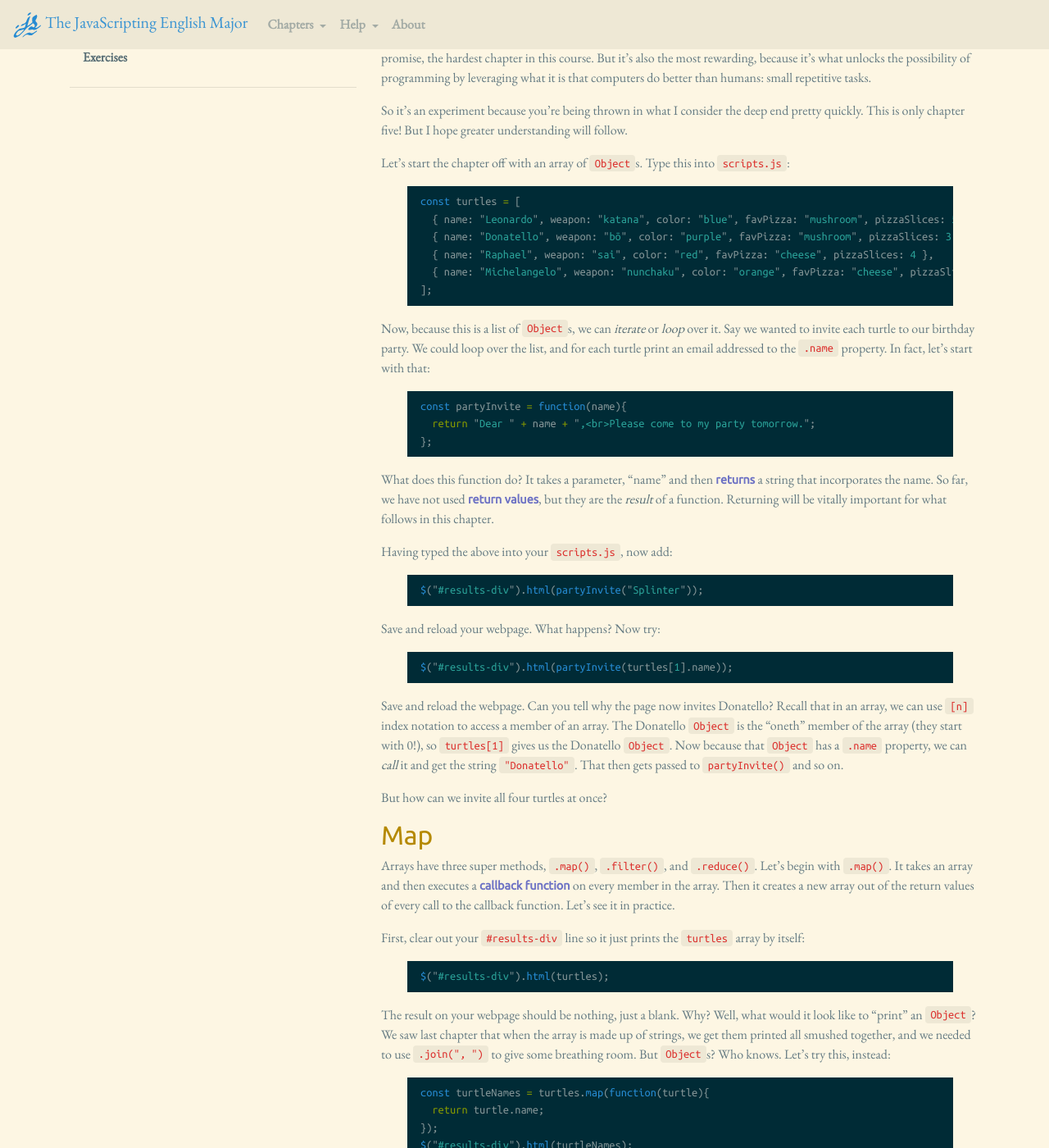
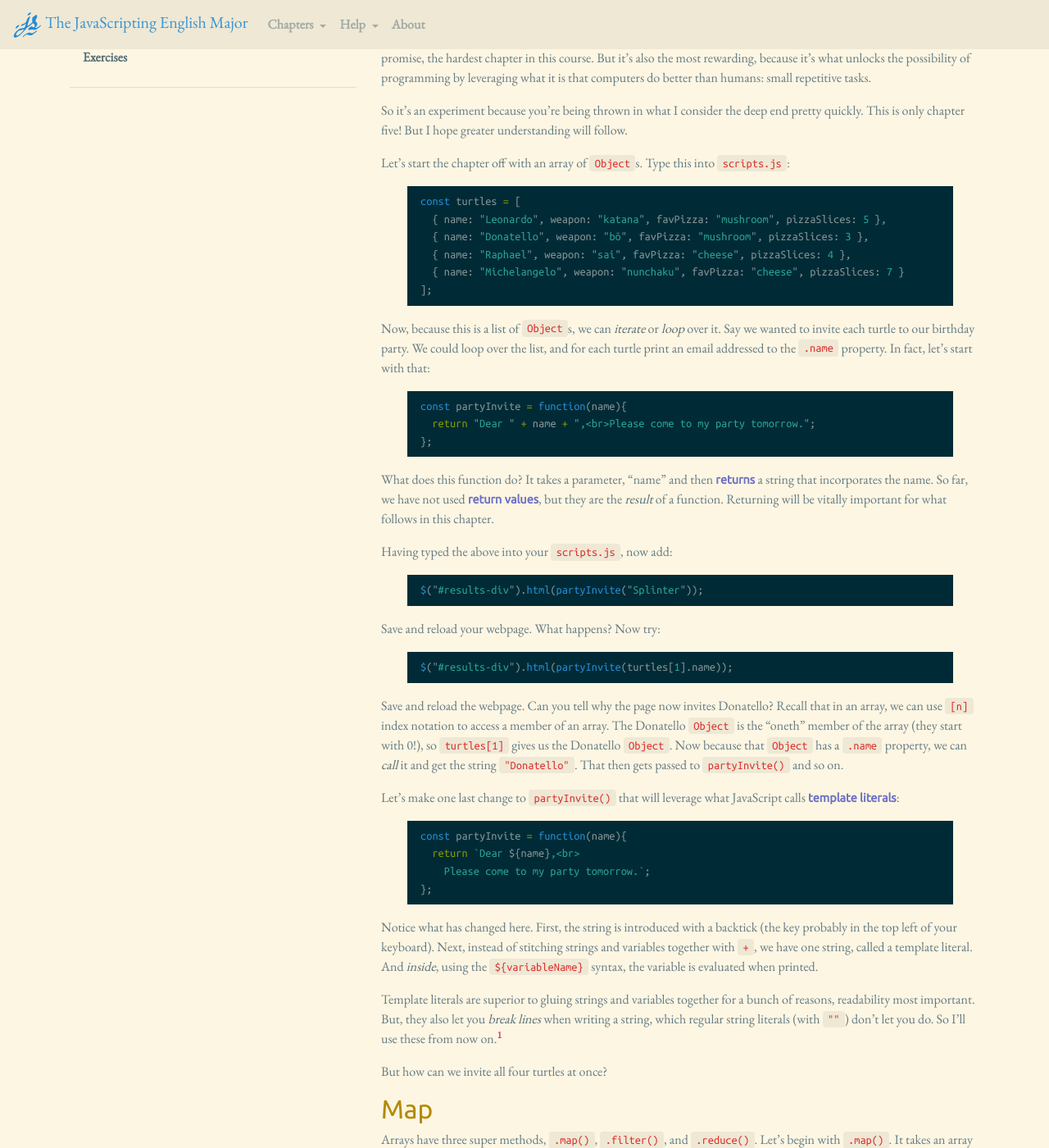
Before and after one commit to muziejus/javascripting-english-major, a Jekyll site: the page built from _chapters/iteration.md, in a window 1280 px wide and 1400 px high, scrolled down 271 px. Shown: the whole window at 82% size. Built offline with Jekyll 4.4.1, drawn with Linux system fonts in a browser that asks for light colours; nearby versions of some CDN libraries; some of the changed text lies outside the part shown.

Commit message:
Introduce template literals

````diff
--- a/_chapters/iteration.md
+++ b/_chapters/iteration.md
@@ -31,10 +31,10 @@ Let’s start the chapter off with an array of `Object`s. Type this into
 
 ```javascript
 const turtles = [
-  { name: "Leonardo", weapon: "katana", color: "blue", favPizza: "mushroom", pizzaSlices: 5 },
-  { name: "Donatello", weapon: "bō", color: "purple", favPizza: "mushroom", pizzaSlices: 3 },
-  { name: "Raphael", weapon: "sai", color: "red", favPizza: "cheese", pizzaSlices: 4 },
-  { name: "Michelangelo", weapon: "nunchaku", color: "orange", favPizza: "cheese", pizzaSlices: 7 }
+  { name: "Leonardo", weapon: "katana", favPizza: "mushroom", pizzaSlices: 5 },
+  { name: "Donatello", weapon: "bō", favPizza: "mushroom", pizzaSlices: 3 },
+  { name: "Raphael", weapon: "sai", favPizza: "cheese", pizzaSlices: 4 },
+  { name: "Michelangelo", weapon: "nunchaku", favPizza: "cheese", pizzaSlices: 7 }
 ];
 ```
 
@@ -72,6 +72,27 @@ an array. The Donatello `Object` is the “oneth” member of the array (they
 start with 0!), so `turtles[1]` gives us the Donatello `Object`. Now because
 that `Object` has a `.name` property, we can _call_ it and get the string
 `"Donatello"`. That then gets passed to `partyInvite()` and so on.
+
+Let’s make one last change to `partyInvite()` that will leverage what
+JavaScript calls **template literals**:
+
+```javascript
+const partyInvite = function(name){
+  return `Dear ${name},<br>
+    Please come to my party tomorrow.`;
+};
+```
+
+Notice what has changed here. First, the string is introduced with a backtick
+(the key probably in the top left of your keyboard). Next, instead of
+stitching strings and variables together with `+`, we have one string, called
+a template literal. And *inside*, using the `${variableName}` syntax, the
+variable is evaluated when printed.
+
+Template literals are superior to gluing strings and variables together for a
+bunch of reasons, readability most important. But, they also let you *break
+lines* when writing a string, which regular string literals (with `""`) don’t
+let you do. So I’ll use these from now on.[^template-literal]
 
 But how can we invite all four turtles at once?
 
@@ -174,22 +195,21 @@ $("#results-div").html(turtleNames.join(", "));
 Even though `turtleNames` is no longer an appropriate name for the array we
 get, `["katana", "bō", "sai", "nunchaku"]`, the computer doesn’t care.
 
-What about colors?
-
 So, back to our party invitations: how do we invite each turtle to our party?
 Here’s the full `scripts.js`:
 
 ```javascript
 // define the list of turtles
 const turtles = [
-  { name: "Leonardo", weapon: "katana", color: "blue", favPizza: "mushroom", pizzaSlices: 5 },
-  { name: "Donatello", weapon: "bō", color: "purple", favPizza: "mushroom", pizzaSlices: 3 },
-  { name: "Raphael", weapon: "sai", color: "red", favPizza: "cheese", pizzaSlices: 4 },
-  { name: "Michelangelo", weapon: "nunchaku", color: "orange", favPizza: "cheese", pizzaSlices: 7 }
+  { name: "Leonardo", weapon: "katana", favPizza: "mushroom", pizzaSlices: 5 },
+  { name: "Donatello", weapon: "bō", favPizza: "mushroom", pizzaSlices: 3 },
+  { name: "Raphael", weapon: "sai", favPizza: "cheese", pizzaSlices: 4 },
+  { name: "Michelangelo", weapon: "nunchaku", favPizza: "cheese", pizzaSlices: 7 }
 ];
 // define the party invitation function
 const partyInvite = function(name){
-  return "Dear " + name + ",<br>Please come to my party tomorrow.";
+  return `Dear ${name},<br>
+    Please come to my party tomorrow.`;
 };
 // get the turtles’ names
 const turtleNames = turtles.map(function(turtle){
@@ -212,17 +232,21 @@ weapons at home. Now things get interesting:
 ```javascript
 // define the list of turtles. This is the same.
 const turtles = [
-  { name: "Leonardo", weapon: "katana", color: "blue", favPizza: "mushroom", pizzaSlices: 5 },
-  { name: "Donatello", weapon: "bō", color: "purple", favPizza: "mushroom", pizzaSlices: 3 },
-  { name: "Raphael", weapon: "sai", color: "red", favPizza: "cheese", pizzaSlices: 4 },
-  { name: "Michelangelo", weapon: "nunchaku", color: "orange", favPizza: "cheese", pizzaSlices: 7 }
+  { name: "Leonardo", weapon: "katana", favPizza: "mushroom", pizzaSlices: 5 },
+  { name: "Donatello", weapon: "bō", favPizza: "mushroom", pizzaSlices: 3 },
+  { name: "Raphael", weapon: "sai", favPizza: "cheese", pizzaSlices: 4 },
+  { name: "Michelangelo", weapon: "nunchaku", favPizza: "cheese", pizzaSlices: 7 }
 ];
 // define the party invitation function
 const partyInvite = function(name, weapon){
-  return "Dear " + name + ",<br>Please come to my party tomorrow. It is a
-peace party, so please leave your " + weapon + " at home.";
+  return `Dear ${name},<br>
+    Please come to my party tomorrow.
+    It is a peace party, so please
+    leave your ${weapon} at home.`;
 };
 ```
+
+(Note that you can’t break lines when composing strings!)
 
 Suddenly, `turtleNames` is insufficient. How do we get a value for `weapon`
 into the `partyInvite()` function? We continue:
@@ -268,10 +292,10 @@ turtles? We would use `.filter()`:
 
 ```javascript
 const turtles = [
-  { name: "Leonardo", weapon: "katana", color: "blue", favPizza: "mushroom", pizzaSlices: 5 },
-  { name: "Donatello", weapon: "bō", color: "purple", favPizza: "mushroom", pizzaSlices: 3 },
-  { name: "Raphael", weapon: "sai", color: "red", favPizza: "cheese", pizzaSlices: 4 },
-  { name: "Michelangelo", weapon: "nunchaku", color: "orange", favPizza: "cheese", pizzaSlices: 7 }
+  { name: "Leonardo", weapon: "katana", favPizza: "mushroom", pizzaSlices: 5 },
+  { name: "Donatello", weapon: "bō", favPizza: "mushroom", pizzaSlices: 3 },
+  { name: "Raphael", weapon: "sai", favPizza: "cheese", pizzaSlices: 4 },
+  { name: "Michelangelo", weapon: "nunchaku", favPizza: "cheese", pizzaSlices: 7 }
 ];
 const mushroomFans = turtles.filter(function(turtle){
   return turtle.favPizza === "mushroom";
@@ -333,23 +357,23 @@ property, step-by-step, and add them together:
 
 ```javascript
 const turtles = [
-  { name: "Leonardo", weapon: "katana", color: "blue", favPizza: "mushroom", pizzaSlices: 5 },
-  { name: "Donatello", weapon: "bō", color: "purple", favPizza: "mushroom", pizzaSlices: 3 },
-  { name: "Raphael", weapon: "sai", color: "red", favPizza: "cheese", pizzaSlices: 4 },
-  { name: "Michelangelo", weapon: "nunchaku", color: "orange", favPizza: "cheese", pizzaSlices: 7 }
+  { name: "Leonardo", weapon: "katana", favPizza: "mushroom", pizzaSlices: 5 },
+  { name: "Donatello", weapon: "bō", favPizza: "mushroom", pizzaSlices: 3 },
+  { name: "Raphael", weapon: "sai", favPizza: "cheese", pizzaSlices: 4 },
+  { name: "Michelangelo", weapon: "nunchaku", favPizza: "cheese", pizzaSlices: 7 }
 ];
 const totalSlices = turtles.reduce(function(runningTotal, turtle){
 	return runningTotal + turtle.pizzaSlices;
 }, 0);
-$("#results-div").html("You will need to order " + (totalSlices / 8) + " pizzas to feed all the turtles.");
+$("#results-div").html(`You will need to order
+  ${totalSlices / 8} pizzas to feed all the turtles.`);
 ```
 
-We put `totalSlices / 8` in parentheses just to make it a bit tidier and so
-the `+` operators don’t get confused. Now, where `.map()` and `.filter()` only
-have one variable appear, what we were calling `turtle` above, `.reduce()` has
-two, `runningTotal` and `turtle`. Here, `turtle` is the `Object` in the array,
-just like `turtle` in the previous examples. Hence, `turtle` has a
-`.pizzaSlices` property.
+We put `totalSlices / 8` in another template literal. Pretty neat!  Now, where
+`.map()` and `.filter()` only have one variable appear, what we were calling
+`turtle` above, `.reduce()` has two, `runningTotal` and `turtle`. Here,
+`turtle` is the `Object` in the array, just like `turtle` in the previous
+examples. Hence, `turtle` has a `.pizzaSlices` property.
 
 On the other hand, `runningTotal` is just what it sounds like, the running
 total. Every time through the array, the value of `turtle.pizzaSlices` is
@@ -384,3 +408,8 @@ buy?
 
 5. What is the average number of slices of pizza a turtle eats?
 </section>
+
+[^template-literal]: If `const` doesn’t work on your browser, then it’s likely
+  that template literals won’t, either. The recommendation is to update your
+browser, but if that’s not possible, then you can keep using the `"string" +
+variable + "string"` syntax.
````
